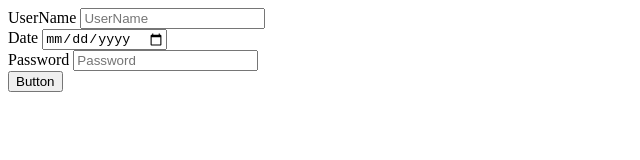
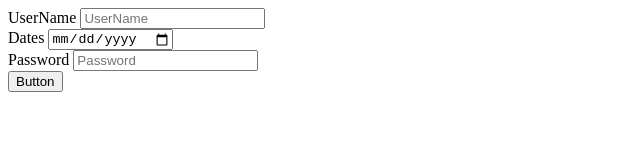
Before and after one commit to Acroyal22/assingment, a plain HTML site: page contact.html in a window 1280 px wide. Shown: the full height of the page, 0-640 px from the left. Drawn offline with Linux system fonts and the light colour scheme.

Commit message:
we added

```diff
--- a/contact.html
+++ b/contact.html
@@ -12,7 +12,7 @@
         <input type="text" placeholder="UserName" class="user"  name="users"/>
       </label>
     </br>
-      <label id="Date">Date
+      <label id="Date">Dates
         <input type="date" placeholder="Date" class="user"  name="Date" />
       </label>
     </br>
```
